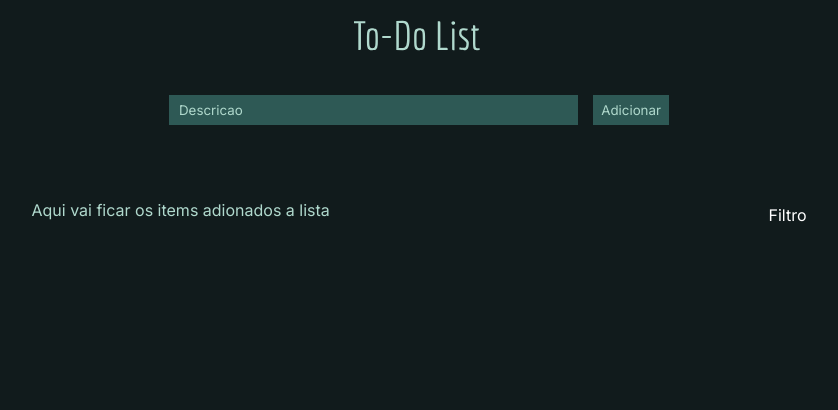
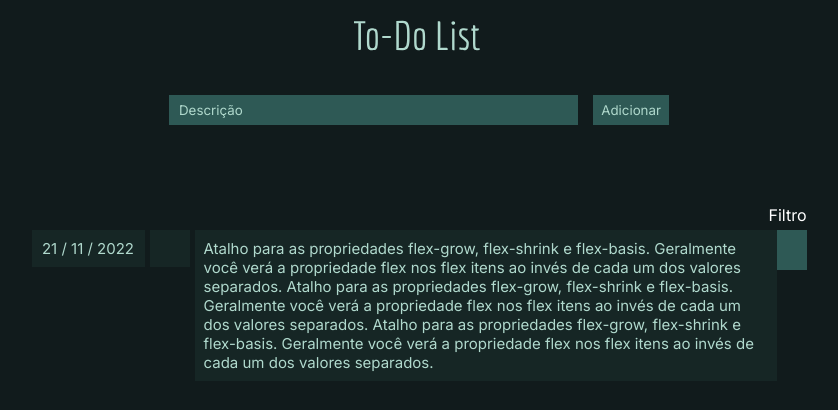
Before and after one commit to vinicius-pereira-souza/Lista-To-Do, a React (Create React App) app: page / in a window 1280 px wide. Shown: the top 410 px of the page, without its empty margins (221-1059 px from the left). Built offline with nearby package versions, Linux system fonts and the light colour scheme; data requests are answered from the project's data file.

Commit message:
componente do item criado e estilizado

```diff
--- a/src/App.js
+++ b/src/App.js
@@ -5,6 +5,7 @@ import { useState, useEffect } from 'react';
 import Mensagem from './components/Mesagem/Mensagem';
 import Container from './components/ContainerExterno/Container';
 import Filtro from './components/Filtro/Filtro';
+import Item from './components/Item/Item';
 
 function App() {
   const [ arrItem, setArrItem ] = useState([])
@@ -52,8 +53,8 @@ function App() {
       <Logo/>
       <Form handlePost={adicionarPost}/>
       <Container>
-        <p>Aqui vai ficar os items adionados a lista</p>
         <Filtro filtrar={filtroOpcoes}/>
+        <Item/>
       </Container>
     </div>
   );
--- a/src/components/ContainerExterno/Container.module.css
+++ b/src/components/ContainerExterno/Container.module.css
@@ -1,5 +1,6 @@
 .container {
   max-width: 775px;
+  padding: 30px 0 0 0;
   position: relative;
   margin: 75px auto 20px auto;
 }
--- a/src/components/Form/Form.js
+++ b/src/components/Form/Form.js
@@ -31,7 +31,7 @@ function Form({handlePost}) {
       <input type="text"
         name="descricao"
         id="descricao"
-        placeholder="Descricao"
+        placeholder="Descrição"
         value={item.descricao || ''}
         onChange={handleChange}/>
         {erro && (
--- /dev/null
+++ b/src/components/Item/Item.js
@@ -0,0 +1,43 @@
+import style from './Item.module.css'
+import { useState } from 'react';
+import Mensagem from './../Mesagem/Mensagem';
+
+function Item() {
+  const [ aparecer, setAparecer ] = useState(false)
+  const [ mensagem, setMensagem ] = useState(false)
+
+  function mostrarBotoes() {
+    setAparecer(!aparecer)
+  }
+
+  // function ExcluirItem() {
+  //   setMensagem(true)
+  // }
+
+  return (
+    <div className={style.contianer}>
+      {mensagem && <Mensagem/>}
+      <span className={style.data}>21 / 11 / 2022</span>
+      <button className={style.check}></button>
+      <div className={style.conteudo}>
+        <p>
+          Atalho para as propriedades flex-grow, flex-shrink e flex-basis. Geralmente você verá a propriedade flex nos flex itens ao invés de cada um dos valores separados. Atalho para as propriedades flex-grow, flex-shrink e flex-basis. Geralmente você verá a propriedade flex nos flex itens ao invés de cada um dos valores separados. Atalho para as propriedades flex-grow, flex-shrink e flex-basis. Geralmente você verá a propriedade flex nos flex itens ao invés de cada um dos valores separados.
+        </p>
+      </div>
+      <button onClick={mostrarBotoes} className={style.btn}>
+        <span className={style.circle}></span>
+        <span className={style.circle}></span>
+        <span className={style.circle}></span>
+      </button>
+      {aparecer && (
+        <div className={`${style.btns} ${style.mostrar}`}>
+          <button>Editar</button>
+          <button>Excluir</button>
+        </div>
+      )}
+
+    </div>
+  )
+}
+
+export default Item
--- /dev/null
+++ b/src/components/Item/Item.module.css
@@ -0,0 +1,75 @@
+.contianer {
+  display: flex;
+  align-items: flex-start;
+  position: relative;
+}
+
+span {
+  display: block;
+}
+
+.data {
+  font-size: 15px;
+  flex: 0 0 113px;
+  text-align: center;
+  padding: 9px;
+  background-color: #162625;
+}
+
+.check {
+  flex: 0 0 40px;
+  height: 37px;
+  margin: 0 5px;
+  border: none;
+  background-color: #162625;
+}
+
+.conteudo {
+  font-size: 15px;
+  padding: 9px;
+  background-color: #162625;
+}
+
+.btn {
+  flex: 0 0 30px;
+  height: 40px;
+  border: none;
+  background-color: #2E5955;
+  padding: 5px;
+  display: flex;
+  align-items: center;
+  flex-direction: column;
+  justify-content: space-around;
+}
+
+.btn:hover {
+  cursor: pointer;
+}
+
+.btns {
+  flex: 0 0 0;
+  overflow-x: hidden;
+  display: grid;
+  grid-template-columns: 1fr 1fr;
+  grid-template-rows: 40px;
+  transition: 0.3s;
+  scale: 0;
+}
+
+.btns.mostrar {
+  flex: 0 0 175px;
+  transition: 0.3s;
+  scale: 1;
+}
+
+.btns button {
+  border: none;
+  color: #fff;
+  background-color: #7BA6A1;
+}
+
+.btns button + button {
+  border: none;
+  color: #fff;
+  background-color: #E2313C;
+}
```
